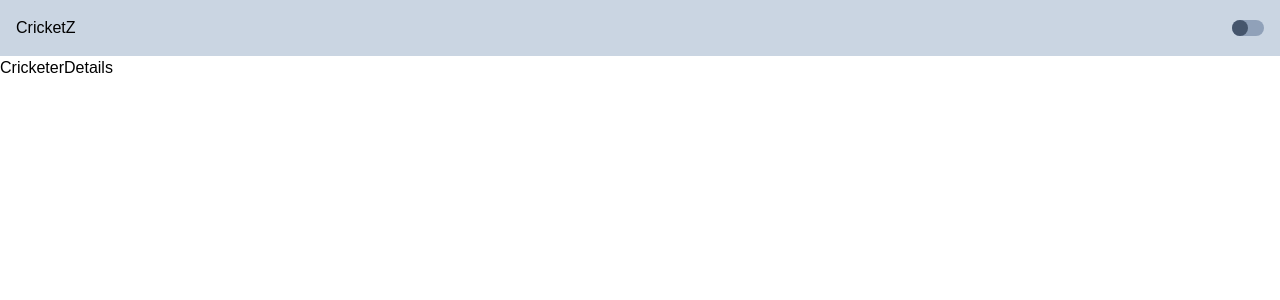
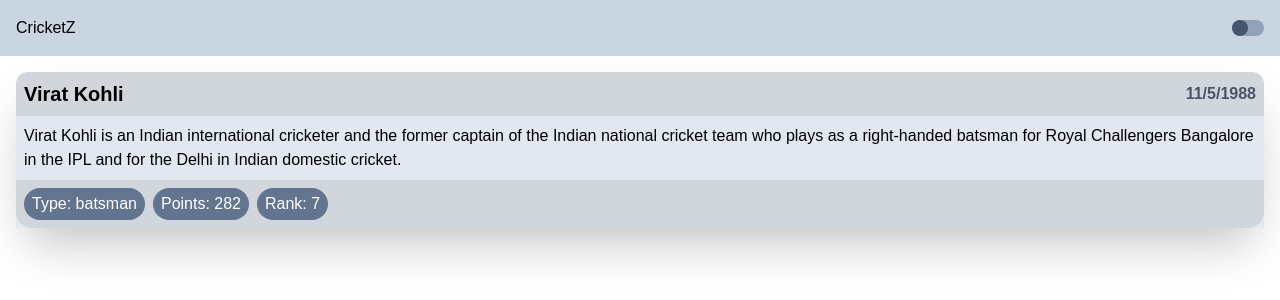
Before and after one commit to nay-22/cricketers-app, a React (Vite) app: page /cricketer/_1 in a window 1280 px wide. Shown: the top 300 px of the page. Built offline with nearby package versions, Linux system fonts and the light colour scheme.

Commit message:
feat(CricketDetails): extract player details using params and context and render it via CricketerCard

```diff
--- a/src/pages/CricketerDetails.tsx
+++ b/src/pages/CricketerDetails.tsx
@@ -1,5 +1,15 @@
+import { useContext } from "react";
+import { useParams } from "react-router-dom";
+import AppContext from "../context/AppContext";
+import CricketerCard from "../components/cards/CricketerCard";
+
 const CricketerDetails = () => {
-  return <div>CricketerDetails</div>;
+  const context = useContext(AppContext);
+  const { id } = useParams();
+
+  return <div className="p-4">
+    <CricketerCard {...context?.app.players.find(pl => pl.id === id)} />
+  </div>;
 };
 
 export default CricketerDetails;
```
